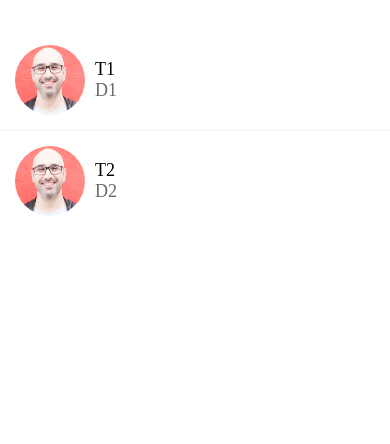
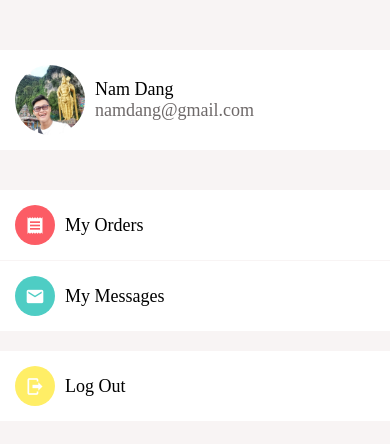
Before and after one commit to dangtrannam/DoneWithIt, a React Native app: screen / in a window 390 px wide. Shown: the top 444 px of the page. Built offline with nearby package versions, Linux system fonts and the light colour scheme.

Commit message:
Account screen

```diff
--- a/App.tsx
+++ b/App.tsx
@@ -1,5 +1,5 @@
-import MessagesScreen from "./app/screens/MessagesScreen";
+import AccountScreen from "./app/screens/AccountScreen";
 
 export default function App() {
-  return <MessagesScreen />;
+  return <AccountScreen />;
 }
--- a/app/components/ListItem.tsx
+++ b/app/components/ListItem.tsx
@@ -3,8 +3,8 @@ import {
   View,
   StyleSheet,
   Image,
-  TouchableOpacity,
   TouchableHighlight,
+  ImageSourcePropType,
 } from "react-native";
 import AppText from "./AppText";
 import {
@@ -14,14 +14,23 @@ import {
 
 import colors from "../config/colors";
 
+interface IListItemProps {
+  title: string;
+  subTitle?: string;
+  image?: ImageSourcePropType;
+  onPress?: () => void;
+  renderRightActions?: () => JSX.Element;
+  IconComponent?: JSX.Element;
+}
+
 function ListItem({
   title,
-  subTitle,
-  image,
-  IconComponent = null,
-  onPress,
-  renderRightActions,
-}) {
+  subTitle = undefined,
+  image = undefined,
+  IconComponent = undefined,
+  onPress = undefined,
+  renderRightActions = undefined,
+}: IListItemProps) {
   return (
     // android needs to wrap the gesture handler in a gesture handler root view
     <GestureHandlerRootView>
--- a/app/components/Screen.tsx
+++ b/app/components/Screen.tsx
@@ -2,8 +2,8 @@ import React from "react";
 import Constants from "expo-constants";
 import { StyleSheet, SafeAreaView } from "react-native";
 
-function Screen({ children }) {
-  return <SafeAreaView style={styles.screen}>{children}</SafeAreaView>;
+function Screen({ children, style = {} }) {
+  return <SafeAreaView style={[styles.screen, style]}>{children}</SafeAreaView>;
 }
 const styles = StyleSheet.create({
   screen: {
--- /dev/null
+++ b/app/screens/AccountScreen.tsx
@@ -0,0 +1,81 @@
+import React from "react";
+import { StyleSheet, View, FlatList } from "react-native";
+import Icon from "../components/Icon";
+
+import ListItem from "../components/ListItem";
+import ListItemSeparator from "../components/ListItemSeparator";
+import Screen from "../components/Screen";
+import colors from "../config/colors";
+
+interface IMenuItem {
+  title: string;
+  icon: {
+    name: string;
+    backgroundColor: string;
+  };
+}
+const menuItems: IMenuItem[] = [
+  {
+    title: "My Orders",
+    icon: {
+      name: "receipt",
+      backgroundColor: colors.primary,
+    },
+  },
+  {
+    title: "My Messages",
+    icon: {
+      name: "email",
+      backgroundColor: colors.secondary,
+    },
+  },
+];
+
+function AccountScreen() {
+  return (
+    <Screen style={styles.screen}>
+      <View style={styles.container}>
+        <ListItem
+          title={"Nam Dang"}
+          subTitle={"namdang@gmail.com"}
+          image={require("../assets/me.jpg")}
+          onPress={undefined}
+          renderRightActions={undefined}
+        />
+      </View>
+      <View style={styles.container}>
+        <FlatList
+          data={menuItems}
+          keyExtractor={(menuItem) => menuItem.title}
+          renderItem={({ item }) => (
+            <ListItem
+              title={item.title}
+              IconComponent={
+                <Icon
+                  name={item.icon.name}
+                  backgroundColor={item.icon.backgroundColor}
+                />
+              }
+              onPress={() => console.log("Pressed")}
+            />
+          )}
+          ItemSeparatorComponent={ListItemSeparator}
+        />
+      </View>
+      <ListItem
+        title={"Log Out"}
+        IconComponent={<Icon name={"logout"} backgroundColor="#ffee66" />}
+      />
+    </Screen>
+  );
+}
+
+const styles = StyleSheet.create({
+  container: {
+    marginVertical: 20,
+  },
+  screen: {
+    backgroundColor: colors.light,
+  },
+});
+export default AccountScreen;
```
Also changed, not shown: app/assets/me.jpg (added).
